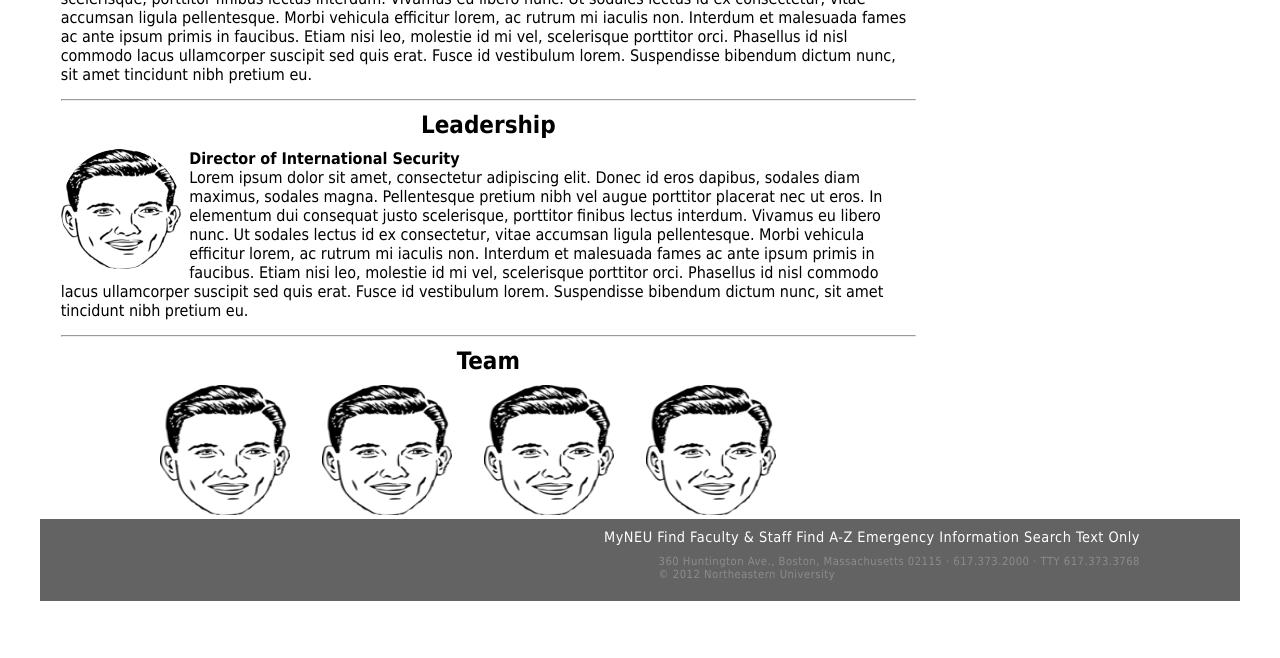
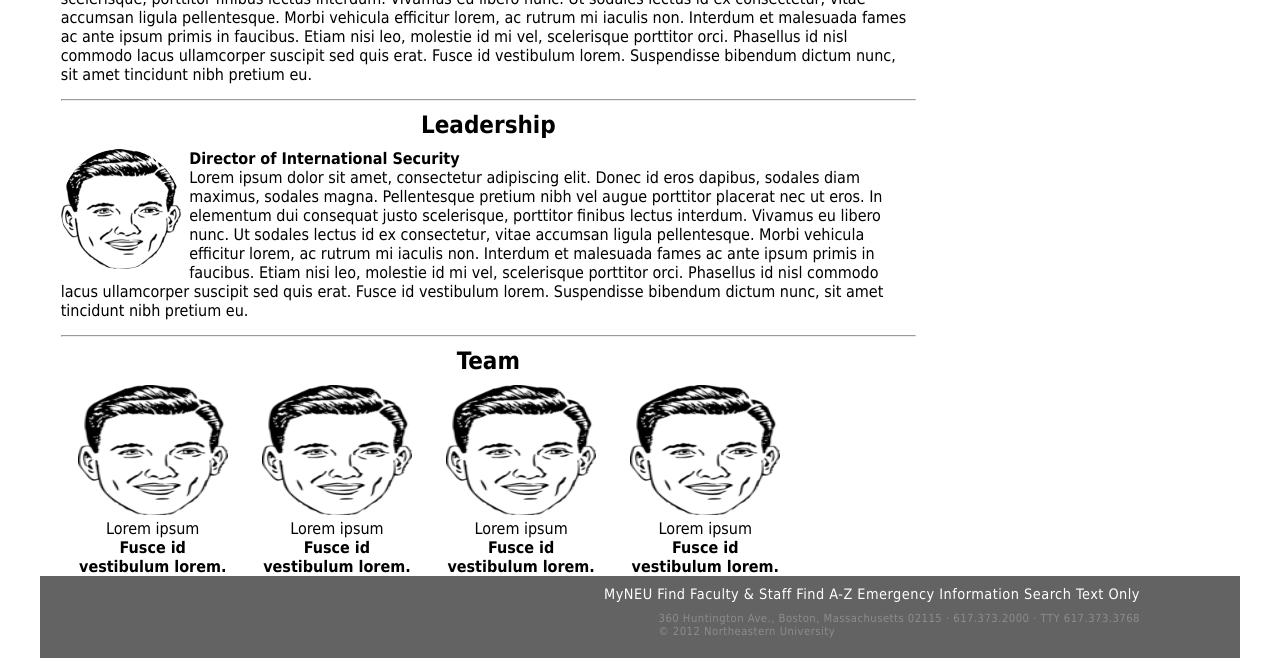
Before and after one commit to xheblati-i/ISO, a plain HTML site: page aboutus.html in a window 1280 px wide. Shown: the part 337-995 px from the top of the page. Before the commit the page ends 938 px from the top, so only its background shows below. Drawn offline with nearby package versions, Linux system fonts and the light colour scheme; a script that the page names is missing.

Commit message:
fixed pic positions

```diff
--- a/aboutus.html
+++ b/aboutus.html
@@ -96,15 +96,20 @@
 		</section>
 		<section class="aboutus">
 			<h2>Team</h2>
-			<div class="imgCentered">
-				<img class="teamIMG" src="images/team.png" />
-				<img class="teamIMG" src="images/team.png" />
-				<img class="teamIMG" src="images/team.png" />
-				<img class="teamIMG" src="images/team.png" />
-			</div>
-		</section>
 
-
+				<figure class="teamIMG">
+					<img src="images/team.png"><figcaption>Lorem ipsum <br><strong>Fusce id vestibulum lorem.</strong></ficaption>
+				</figure>
+				<figure class="teamIMG">
+					<img src="images/team.png"><figcaption>Lorem ipsum <br><strong>Fusce id vestibulum lorem.</strong></ficaption>
+				</figure>
+				<figure class="teamIMG">
+					<img src="images/team.png"><figcaption>Lorem ipsum <br><strong>Fusce id vestibulum lorem.</strong></ficaption>
+				</figure>
+				<figure class="teamIMG">
+					<img src="images/team.png"><figcaption>Lorem ipsum <br><strong>Fusce id vestibulum lorem.</strong></ficaption>
+				</figure>
+			</section>
 
 		</main>
 		<aside>
--- a/style.css
+++ b/style.css
@@ -251,6 +251,7 @@ header img {
 	position: relative;
 	margin: 0 auto;
 	bottom: -180px;
+	clear: both;
 }
 
 main {
@@ -406,18 +407,19 @@ footer > ul > li {
 	border-radius: 100px;
 	float: left;
 }
-.imgCentered > .teamIMG {
-	margin: 0 2% 0 2%;
-	max-width: 130px;
-	width:100%;
-	max-height:130px;
+
+.teamIMG {
+	float: left;
+	text-align: center;
+	margin: 0 2%;
+	max-width: 150px;
+}
+.teamIMG img {
+	width: 100%;
+	max-height: 130px;
 	height: 100%;
 }
 
-.imgCentered {
-	margin: 0 10%;
-	max-height: 100%;
-}
 /*======================================================
 	0. Other Media Queries
 ========================================================*/
```
